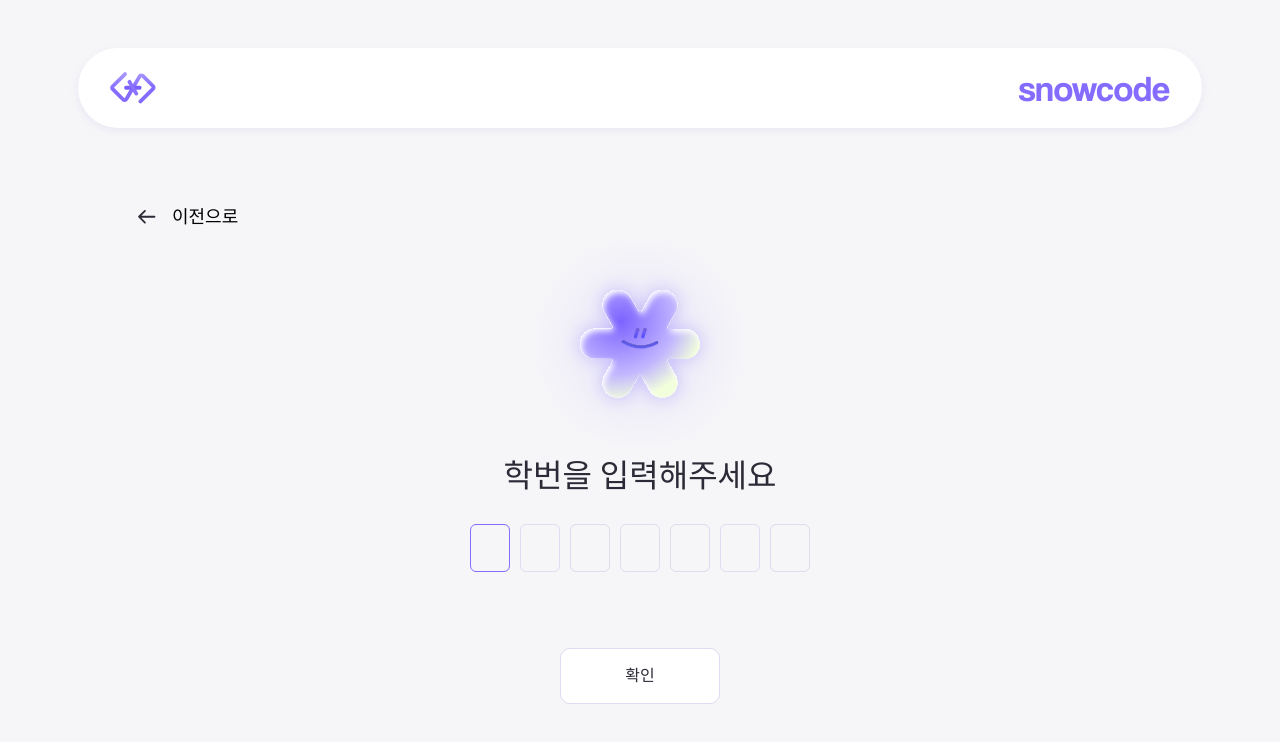
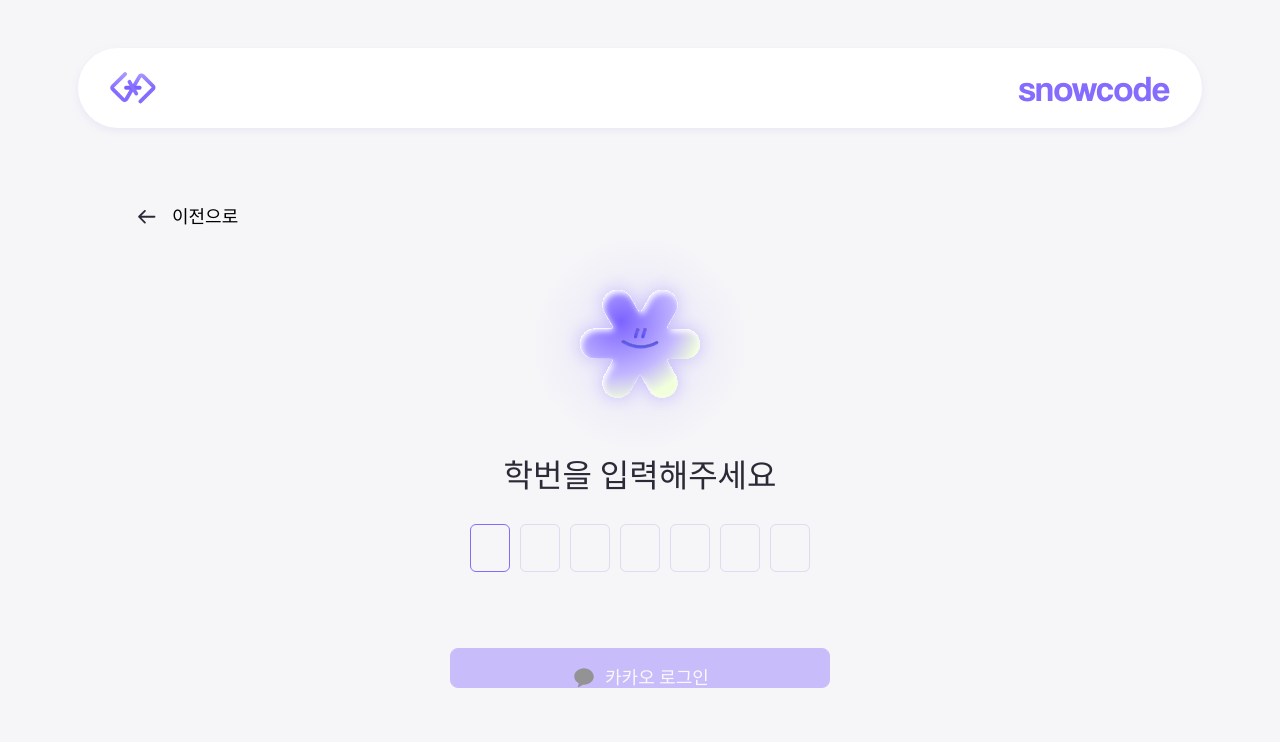
Before and after one commit to 2025-snowCode/snowCode-Client, a React (Vite) app: page /userid in a window 1280 px wide. Shown: the top 742 px of the page. Built offline with nearby package versions, Linux system fonts and the light colour scheme; a web font is replaced by a local one.

Commit message:
#41 refactor: 사용자 플로우에 카카오 로그인 통합

```diff
--- a/src/pages/common/LandingPage.tsx
+++ b/src/pages/common/LandingPage.tsx
@@ -4,7 +4,6 @@ import {useNavigate} from 'react-router-dom';
 import snowCodeEntry from '@/assets/images/snowCode_entry.svg';
 import snowCodeStudent from '@/assets/images/snowCode_student.svg';
 import snowCodeAdmin from '@/assets/images/snowCode_admin.svg';
-import googleLogo from '@/assets/images/google_logo.svg';
 import ArrowrightIcon from '@/assets/svg/arrowrightIcon.svg?react';
 import Button from '@/components/common/Button';
 
@@ -61,7 +60,7 @@ export default function LandingPage() {
       </div>
 
       {/* 텍스트 및 버튼 영역 */}
-      <div className='flex flex-col gap-[60px] -mt-12'>
+      <div className='flex flex-col -mt-12'>
         <div className='flex flex-col gap-7'>
           <span className='text-black-primary text-4xl font-semibold leading-[150%]'>
             환영합니다!
@@ -88,14 +87,6 @@ export default function LandingPage() {
             </Button>
           </div>
         </div>
-
-        {/* 구글 로그인 버튼 */}
-        <button
-          className='flex gap-2 justify-center text-black-primary text-lg font-normal leading-[150%] underline decoration-solid'
-          aria-label='구글 이메일 로그인'>
-          <img src={googleLogo} alt='로고' className='w-[26px] h-[26px]' />
-          구글 이메일로 로그인
-        </button>
       </div>
     </div>
   );
--- a/src/pages/common/UserIdInputPage.tsx
+++ b/src/pages/common/UserIdInputPage.tsx
@@ -1,13 +1,16 @@
 import {useState, useRef, useEffect} from 'react';
 import {useNavigate, useLocation} from 'react-router-dom';
 import SnowCodeEntryMini from '@/assets/images/snowCode_entry_mini.svg';
+import kakaoLogo from '@/assets/images/kakao_logo.svg';
 import ArrowleftIcon from '@/assets/svg/arrowleftIcon.svg?react';
 import Button from '@/components/common/Button';
+import {kakaoService} from '@/features/auth/kakao/lib/kakaoService';
 
 export default function UserIdInputPage() {
   const navigate = useNavigate();
   const location = useLocation();
   const type = new URLSearchParams(location.search).get('type');
+  const isAdmin = type === 'admin';
 
   const length = 7;
   const [userId, setUserId] = useState<string[]>(new Array(length).fill(''));
@@ -57,21 +60,15 @@ export default function UserIdInputPage() {
 
   const userIdString = userId.join('');
   const isComplete = userIdString.length === length;
+  const kakaoEnabled = isComplete;
 
   const handleBeforeClick = () => {
     navigate('/');
   };
 
-  const handleSubmit = () => {
-    if (!isComplete) return;
-
-    if (type === 'student') {
-      navigate('/student');
-    } else if (type === 'admin') {
-      navigate('/admin');
-    } else {
-      navigate('/');
-    }
+  const handleKakaoLogin = () => {
+    const role = isAdmin ? 'ADMIN' : 'USER';
+    window.location.href = kakaoService.getAuthUrl(role, userIdString);
   };
 
   return (
@@ -122,13 +119,13 @@ export default function UserIdInputPage() {
               />
             ))}
           </div>
+
         <Button
-          color='secondary'
-          size='wide'
-          disabled={!isComplete}
-          onClick={handleSubmit}
-          className='disabled:cursor-not-allowed'>
-          확인
+          disabled={!kakaoEnabled}
+          onClick={handleKakaoLogin}
+          className='flex gap-2 justify-center text-black-primary text-lg font-semibold leading-[150%] bg-[#fade4a] decoration-solid w-[380px] py-4 rounded-lg mx-auto cursor-pointer disabled:opacity-40 disabled:cursor-not-allowed'>
+          <img src={kakaoLogo} alt='카카오 로고' className='w-[26px] h-[26px]' />
+          카카오 로그인
         </Button>
       </div>
     </div>
```
Lines whose indentation alone changed are shown as unchanged.
